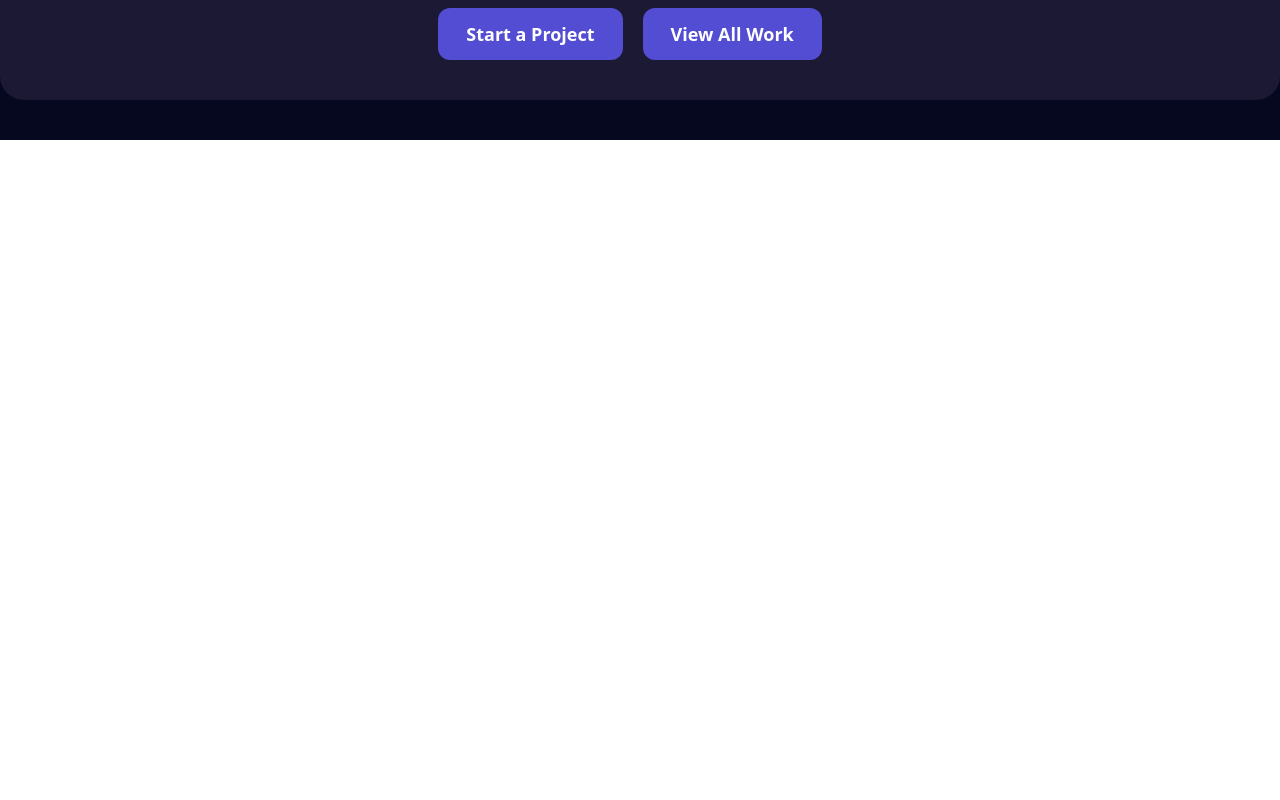
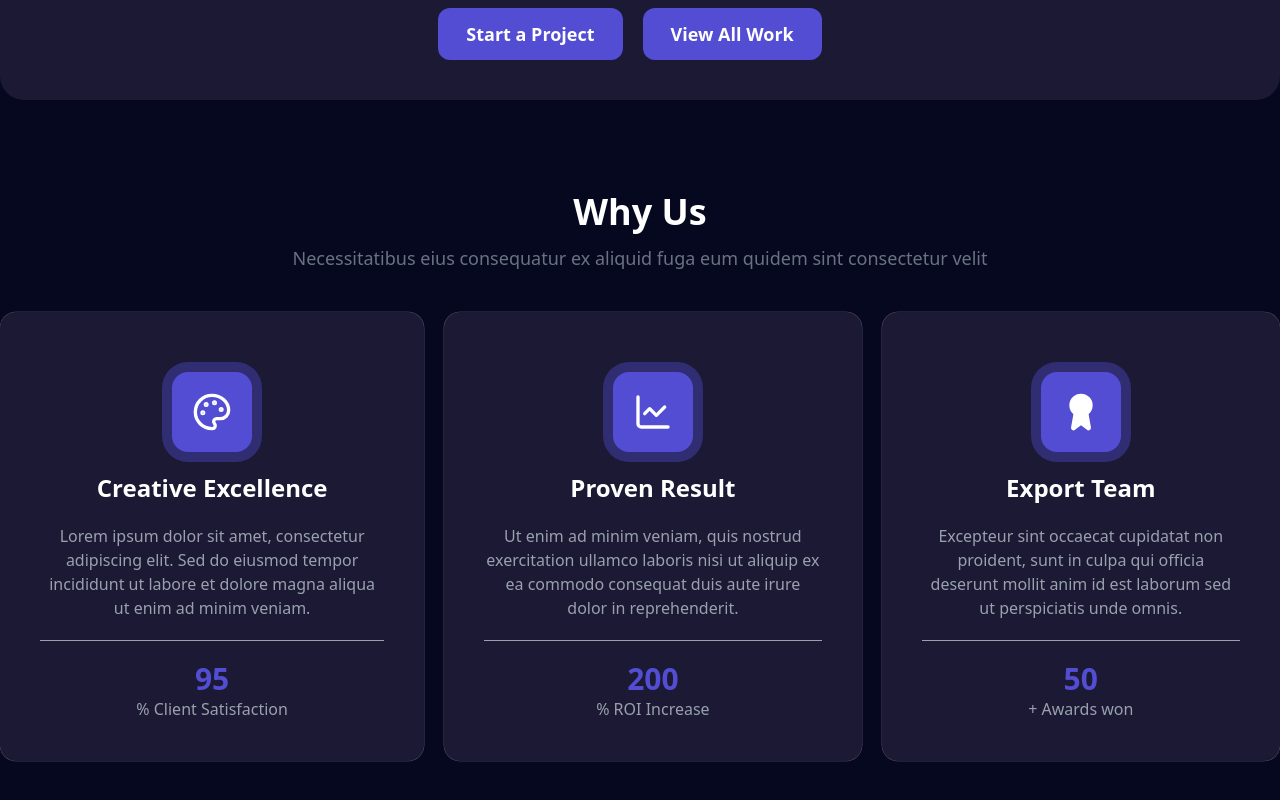
Before and after one commit to Vivek-Sharma-dev/Clarity, a React (Vite) app: page / in a window 1280 px wide. Shown: the part 4214-5014 px from the top of the page. Before the commit the page ends 4354 px from the top, so only its background shows below. Built offline with nearby package versions, Linux system fonts and the light colour scheme.

Commit message:
adding new section

```diff
--- a/src/App.jsx
+++ b/src/App.jsx
@@ -3,6 +3,7 @@ import AboutSection from "./Pages/AboutSection"
 import HeroSection from "./Pages/HeroSection"
 import PortfolioSection from "./Pages/PortfolioSection"
 import ServicesSection from "./Pages/ServicesSection"
+import WhyChooseUs from "./Pages/WhyChooseUs"
 
 
 const App = () => {
@@ -14,6 +15,7 @@ const App = () => {
       <AboutSection />
       <ServicesSection />
       <PortfolioSection />
+      <WhyChooseUs />
     </main>
     </div>
   )
--- /dev/null
+++ b/src/Components/ChooseCard.jsx
@@ -0,0 +1,22 @@
+const ChooseCard = ({ title, desc, number, bottomText, icon }) => {
+  return (
+    <div className="text-center shadow-[0_0_0px_.3px_rgba(255,255,255,.2)]/40 hover:shadow-[0_0_0px_.5px_var(--secondary-color)] rounded-2xl p-10 bg-(--nav-bg) transition-all duration-300">
+      <div className="flex flex-col gap-5 items-center border-b py-5 border-gray-400">
+        <span className="p-5 rounded-2xl bg-(--secondary-color) shadow-[0_0_0px_10px_var(--secondary-color)]/40">
+          {icon}
+        </span>
+        <h4 className="text-2xl font-bold">{title}</h4>
+        <p className="text-gray-400 font-medium">{desc}</p>
+      </div>
+      <div className="mt-5">
+        <span className="text-2xl lg:text-3xl text-(--secondary-color) font-bold">
+          {number}
+        </span>{" "}
+        <br />
+        <span className="text-gray-400 font-medium">{bottomText}</span>
+      </div>
+    </div>
+  );
+};
+
+export default ChooseCard;
--- a/src/Components/PortfolioProjectCard.jsx
+++ b/src/Components/PortfolioProjectCard.jsx
@@ -1,5 +1,6 @@
 import { Star, Eye, MoveUpRight } from "lucide-react";
 import { motion } from "motion/react";
+import { projectCardImgHoverStyle, projectCardMainStyle } from "../Style/ComponentsStyle";
 const PortfolioProjectCard = ({
   title,
   image,
@@ -18,20 +19,20 @@ const PortfolioProjectCard = ({
       whileInView={{ x: 0, opacity: 1 } }
       viewport={{ amount: 0.3, once: true }}
       transition={{ duration: 0.3 }}
-      className="group hover:-translate-y-2 transition-all duration-300  hover:shadow-[0px_4px_8px_8px_rgba(255,255,255,.4)] w-full rounded-2xl overflow-hidden bg-(--nav-bg) shadow-[0px_0px_1px_1px_rgba(255,255,255,.5)]"
+      className={projectCardMainStyle}
     >
       <div className="relative overflow-hidden">
         <img src={image} alt={alt} className="w-full" />
-        <div className="pointer-events-none opacity-0 translate-y-full group-hover:pointer-events-auto group-hover:opacity-100 group-hover:translate-y-0 origin-bottom flex items-center gap-5 justify-center bg-(--secondary-color)/85 h-full w-full absolute top-0 left-0 transition-all duration-500 ease-in-out">
+        <div className={projectCardImgHoverStyle}>
           <button
             onClick={onView}
-            className="bg-(--primary-color) p-4 rounded-2xl hover:bg-(--secondary-color) hover:-translate-y-2 transition-all duration-300"
+            className="bg-(--primary-color) p-4 rounded-2xl hover:bg-(--secondary-color) hover:-translate-y-2 transition-all duration-300 cursor-pointer"
           >
             <Eye />
           </button>
           <a
             href={link}
-            className="bg-(--primary-color) p-4 rounded-2xl hover:bg-(--secondary-color) hover:-translate-y-2 transition-all duration-300"
+            className="bg-(--primary-color) p-4 rounded-2xl hover:bg-(--secondary-color) hover:-translate-y-2 transition-all duration-300 cursor-pointer"
           >
             <MoveUpRight />
           </a>
--- a/src/Components/ProjectsCarousel.jsx
+++ b/src/Components/ProjectsCarousel.jsx
@@ -1,4 +1,3 @@
-import React from "react";
 import { motion, AnimatePresence } from "motion/react";
 import { Minimize2, StepBack, StepForward } from "lucide-react";
 
@@ -24,13 +23,13 @@ const ProjectsCarousel = ({
         <div>
           <button
             onClick={() => setIsViewerOpen(false)}
-            className="fixed top-5 right-5"
+            className="fixed top-5 right-5 cursor-pointer"
           >
             <Minimize2 size={30} />
           </button>
           <motion.button
           whileHover={{scale: 1.2}}
-            className="fixed top-1/2 left-10"
+            className="fixed top-1/2 left-10 cursor-pointer"
             onClick={() => setCurrentIndex((i) => Math.max(i - 1, 0))}
           >
             <StepBack size={50}/>
@@ -48,7 +47,7 @@ const ProjectsCarousel = ({
           </AnimatePresence>
           <motion.button
             whileHover={{ scale: 1.2 }}
-            className="fixed top-1/2 right-10"
+            className="fixed top-1/2 right-10 cursor-pointer"
             onClick={() =>
               setCurrentIndex((i) => Math.min(i + 1, activeProject.length - 1))
             }
--- a/src/Components/ServiceCard.jsx
+++ b/src/Components/ServiceCard.jsx
@@ -7,7 +7,7 @@ const ServiceCard = ({ title, desc, tag, icon }) => {
     <motion.div
       initial={{ x: -100, opacity: 0 }}
       whileInView={{x : 0, opacity: 1}}
-      viewport={{amount: 0.3}}
+      viewport={{amount: 0.3, once: true}}
       transition={{ duration: 0.5, ease: "easeInOut" }}
       className={`group ${serviceCardStyle}`}
     >
--- a/src/Pages/ServicesSection.jsx
+++ b/src/Pages/ServicesSection.jsx
@@ -18,9 +18,7 @@ import { motion, useInView } from "motion/react";
 
 const ServicesSection = () => {
   const serviceRef = useRef(null);
-  const serviceCardRef = useRef(null);
   const isInView = useInView(serviceRef, { amount: 0, once: true });
-  const isCardInView = useInView(serviceCardRef, { amount: 0, once: true });
   const cardData = [
     {
       id: 1,
--- /dev/null
+++ b/src/Pages/WhyChooseUs.jsx
@@ -0,0 +1,59 @@
+import { Award, ChartLine, Palette } from "lucide-react";
+import ChooseCard from "../Components/ChooseCard";
+import { h2Style, sectionBaseStyle } from "../Style/ComponentsStyle";
+
+const WhyChooseUs = () => {
+  const cardData = [
+    {
+      id: 1,
+      title: "Creative Excellence",
+      desc: "Lorem ipsum dolor sit amet, consectetur adipiscing elit. Sed do eiusmod tempor incididunt ut labore et dolore magna aliqua ut enim ad minim veniam.",
+      number: "95",
+      bottomText: "% Client Satisfaction",
+      icon : <Palette size={40} />,
+    },
+    {
+      id: 2,
+      title: "Proven  Result",
+      desc: "Ut enim ad minim veniam, quis nostrud exercitation ullamco laboris nisi ut aliquip ex ea commodo consequat duis aute irure dolor in reprehenderit.",
+      number: "200",
+      bottomText: "% ROI Increase",
+      icon : <ChartLine size={40} />,
+    },
+    {
+      id: 3,
+      title: "Export Team",
+      desc: "Excepteur sint occaecat cupidatat non proident, sunt in culpa qui officia deserunt mollit anim id est laborum sed ut perspiciatis unde omnis.",
+      number: "50",
+      bottomText: "+ Awards won",
+      icon : <Award size={40} fill="currentColor" />,
+    },
+  ];
+  return (
+    <section className={sectionBaseStyle}>
+      <div className="container mx-auto">
+        <div className="text-center">
+          <h2 className={h2Style}>Why Us</h2>
+          <p className="text-gray-500 text-lg">
+            Necessitatibus eius consequatur ex aliquid fuga eum quidem sint
+            consectetur velit
+          </p>
+        </div>
+        <div className="flex flex-col lg:flex-row gap-5 mt-5 lg:mt-10">
+          {cardData.map((card) => (
+            <ChooseCard
+              key={card.id}
+              title={card.title}
+              desc={card.desc}
+              number={card.number}
+              bottomText={card.bottomText}
+              icon = {card.icon}
+            />
+          ))}
+        </div>
+      </div>
+    </section>
+  );
+};
+
+export default WhyChooseUs;
--- a/src/Style/ComponentsStyle.js
+++ b/src/Style/ComponentsStyle.js
@@ -8,3 +8,7 @@ export const serviceCardStyle =
 export const sectionBaseStyle = "bg-(--primary-color) py-5 lg:py-10 px-3 lg:px-0 overflow-hidden"
 export const projectBtnActive = "bg-(--secondary-color) text-white font-bold capitalize rounded-full px-3 text-sm lg:text-lg lg:py-3 lg:px-5 py-1 relative  after:content-[''] after:absolute after:-left-20 after:w-10 after:h-full after:bg-white/80 after:bottom-0 hover:after:left-[110%] after:transition-all after:duration-300 after:rotate-20 overflow-hidden active:transition-all active:duration-300 active:scale-95"
 export const projectBtnBase = "shadow-[0_0_0_1px_rgba(255,255,255,.3)] hover:shadow-[0_0_0_1px_var(--secondary-color)] text-white font-bold capitalize rounded-full px-2 text-sm lg:text-lg63. lg:py-3 lg:px-5 lg:py-3 relative  after:content-[''] after:absolute after:-left-20 after:w-10 after:h-full after:bg-white/80 after:bottom-0 hover:after:left-[110%] after:transition-all after:duration-300 after:rotate-20 overflow-hidden"
+
+export const projectCardImgHoverStyle = "pointer-events-none opacity-0 translate-y-full group-hover:pointer-events-auto group-hover:opacity-100 group-hover:translate-y-0 origin-bottom flex items-center gap-5 justify-center bg-(--secondary-color)/85 h-full w-full absolute top-0 left-0 transition-all duration-500 ease-in-out"
+
+export const projectCardMainStyle = "group hover:-translate-y-2 transition-all duration-300  hover:shadow-[0px_4px_8px_8px_rgba(255,255,255,.4)] w-full rounded-2xl overflow-hidden bg-(--nav-bg) shadow-[0px_0px_1px_1px_rgba(255,255,255,.5)]"
```
